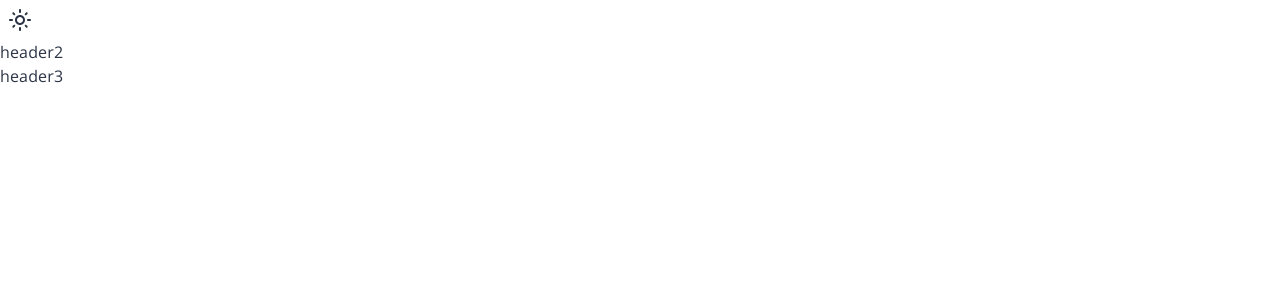
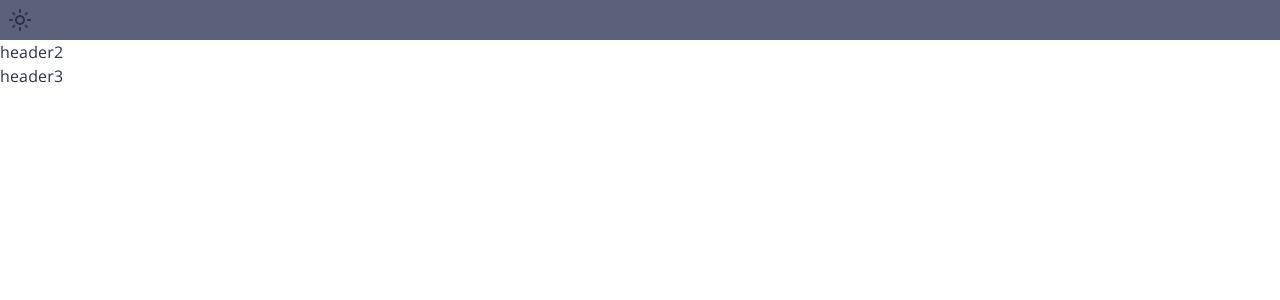
Before and after one commit to DoaaOsamaK/Ecommerce, a React (Vite) app: page / in a window 1280 px wide. Shown: the top 300 px of the page. Built offline with nearby package versions, Linux system fonts and the light colour scheme.

Commit message:
header1 bg color is done

```diff
--- a/src/components/header/header1.jsx
+++ b/src/components/header/header1.jsx
@@ -1,14 +1,19 @@
 import React from 'react'
 import   { useContext } from "react";
 import { ColorModeContext } from "../../Theme.jsx";
-import { IconButton, useTheme } from "@mui/material";
+import { Box, IconButton, useTheme } from "@mui/material";
 import { DarkModeOutlined, LightModeOutlined } from "@mui/icons-material";
 
 const header1 = () => {
   const colorMode = useContext(ColorModeContext);
   const theme = useTheme();
   return (
-    <div>
+    <Box sx={{
+      bgcolor: "#5c607b"
+    }}>
+
+
+      <div>
       {theme.palette.mode === "light" ? (
         <IconButton
           onClick={() => {
@@ -36,7 +41,8 @@ const header1 = () => {
           <DarkModeOutlined />
         </IconButton>
       )}
-    </div>
+      </div>
+    </Box>
   );
 };
 
```
